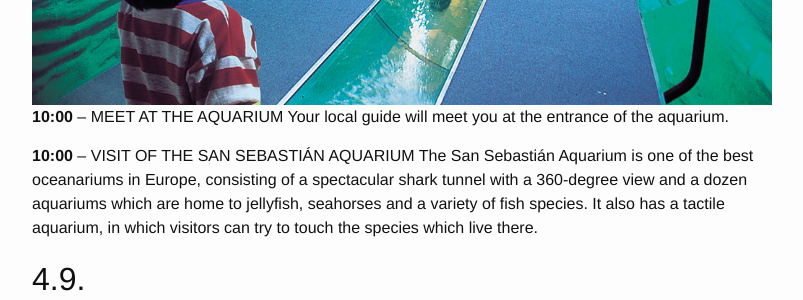
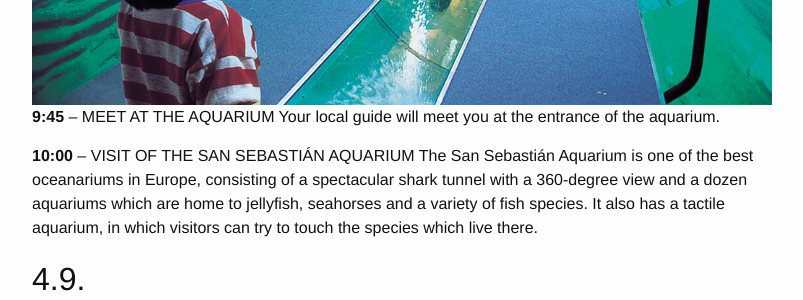
Before and after one commit to dalimeeting/dalimeeting.github.io, a Jekyll site: the page built from events.html, in a window 1280 px wide and 900 px high, scrolled down 851 px. Shown: the part 152-452 px from the top of the window, without its empty margins (238-1041 px from the left). Built offline with Jekyll 4.4.1, drawn with Linux system fonts in a browser that asks for light colours.

Commit message:
update aquarium'

```diff
--- a/events.html
+++ b/events.html
@@ -10,7 +10,7 @@
 <img src="assets/Aquarium.jpg"/>
 
 <p>
-<b>10:00</b> – MEET AT THE AQUARIUM Your local guide will meet you at the
+<b>9:45</b> – MEET AT THE AQUARIUM Your local guide will meet you at the
 entrance of the aquarium.
 </p>
 <p>
```
